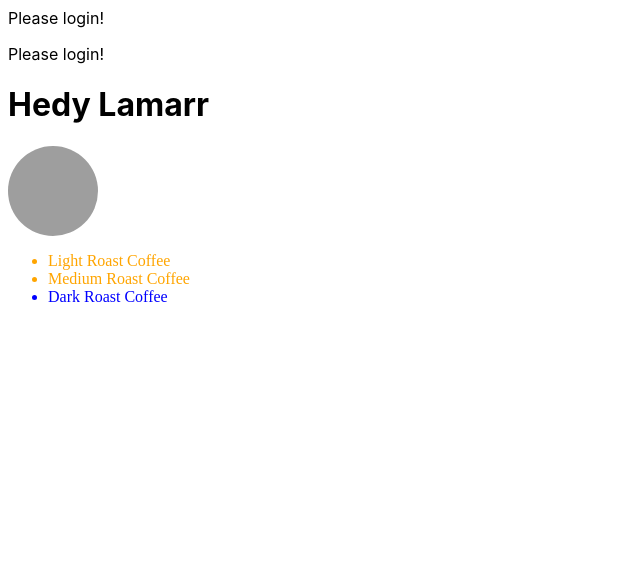
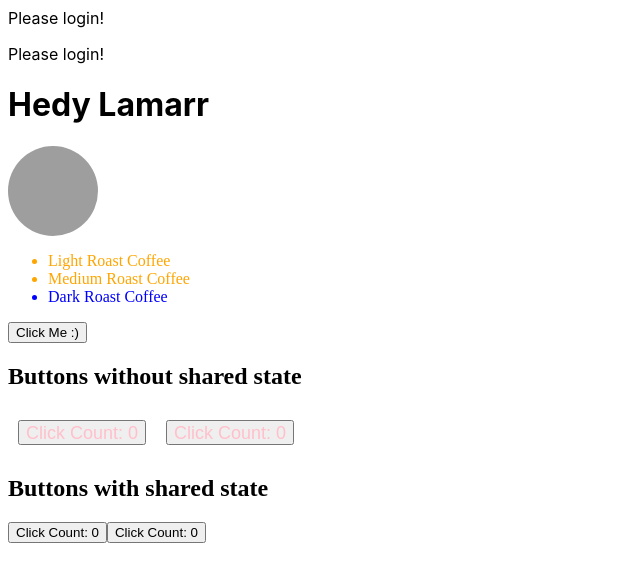
Before and after one commit to mitchelldirt/React-Docs-Beta, a React (Create React App) app: page / in a window 1280 px wide. Shown: the top 582 px of the page, without its empty margins (0-640 px from the left). Built offline with nearby package versions, Linux system fonts and the light colour scheme; grey boxes are pictures that could not be loaded.

Commit message:
Finished the react quick start in the beta docs!

```diff
--- a/src/App.js
+++ b/src/App.js
@@ -1,21 +1,18 @@
 import React from 'react';
+import { useState } from 'react';
 import './style.css';
 
 // Create first component and add a class to it.
 function MyButton() {
-  return (<button className='testClass'>Hello</button>);
+  const [clicks, setClicks] = useState(0)
+
+  function handleClicking() {
+    setClicks(clicks + 1);
+  }
+
+
+  return (<button onClick={handleClicking} className='testClass'>Click Count: {clicks}</button>);
 }
-
-function Button() {
-  return (
-    <div>
-      <MyButton />
-      <h1>Hello StackBlitz!</h1>
-      <p>Start editing to see some magic happen :)</p>
-    </div>
-  );
-}
-
 
 // How to use data in a component
 const user = {
@@ -91,7 +88,32 @@ function BestCoffeeEver() {
 }
 
 
+// handling events
+function EventButton() {
+  function handleClick() {
+    alert('You clicking me?')
+  }
+
+  return (
+    <button onClick={handleClick}>
+      Click Me :)
+    </button>
+  )
+}
+
+function SharedStateButton({count, onClick}) {
+  return (
+    <button onClick={onClick}>Click Count: {count}</button>
+  )
+}
+
 export default function App() {
+  const [count, setCount] = useState(0);
+
+  function handleClick() {
+    setCount(count + 1);
+  }
+
   return (
     <>
       {/* Putting all the logic into a component */}
@@ -107,6 +129,19 @@ export default function App() {
 
       {/* Use a list to create a component */}
       <BestCoffeeEver />
+
+      {/* Handle the click of a button */}
+      <EventButton />
+
+      {/* Handling state */}
+      <h2>Buttons without shared state</h2>
+      <MyButton />
+      <MyButton />
+
+      {/* Sharing state */}
+      <h2>Buttons with shared state</h2>
+      <SharedStateButton count={count} onClick={handleClick} />
+      <SharedStateButton count={count} onClick={handleClick} />
     </>
   );
 }
--- a/src/style.css
+++ b/src/style.css
@@ -9,6 +9,8 @@ p {
   width: 100px;
   height: 25px;
   font-size: large;
+  width: fit-content;
+  margin: 10px;
 }
 
 .avatar {
```
